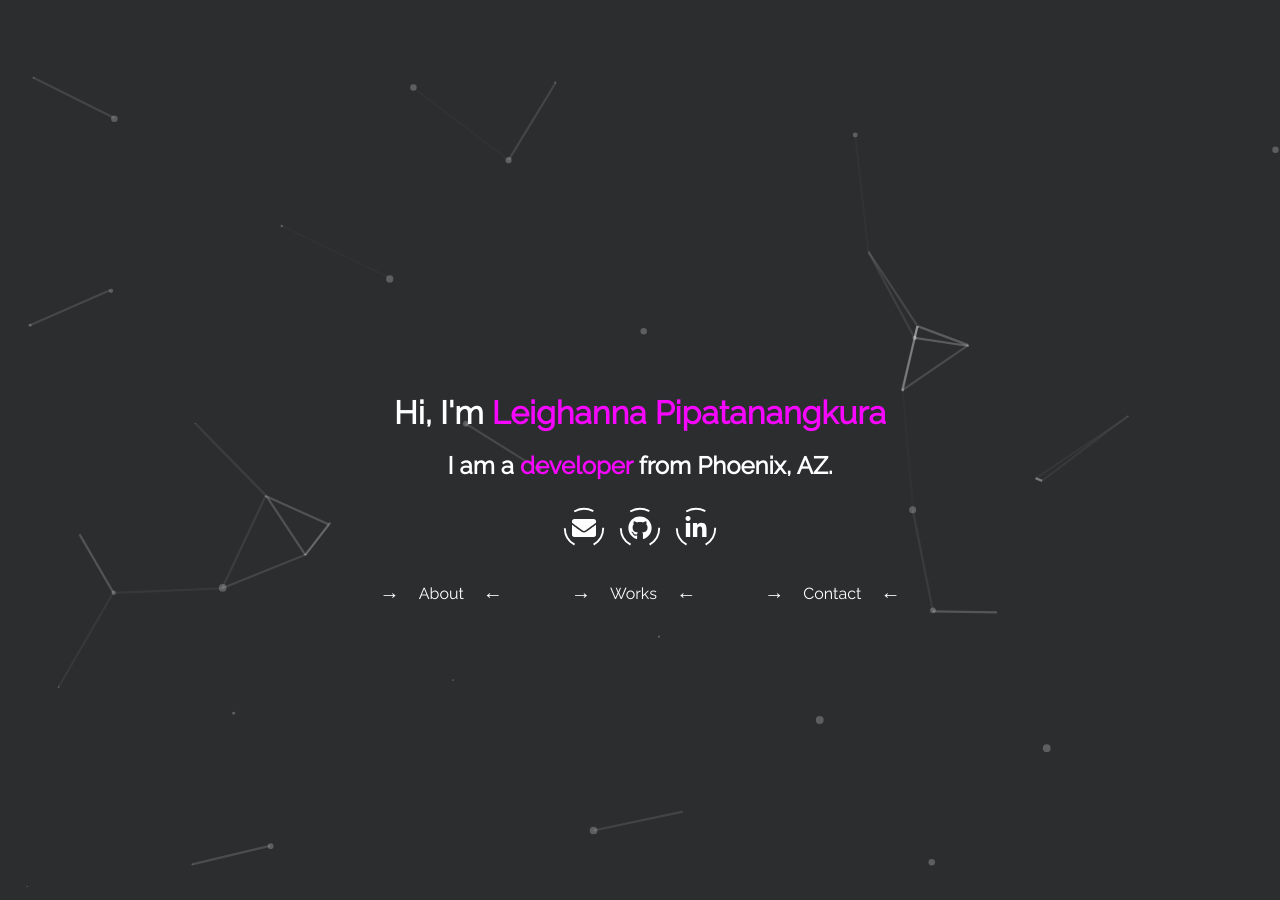
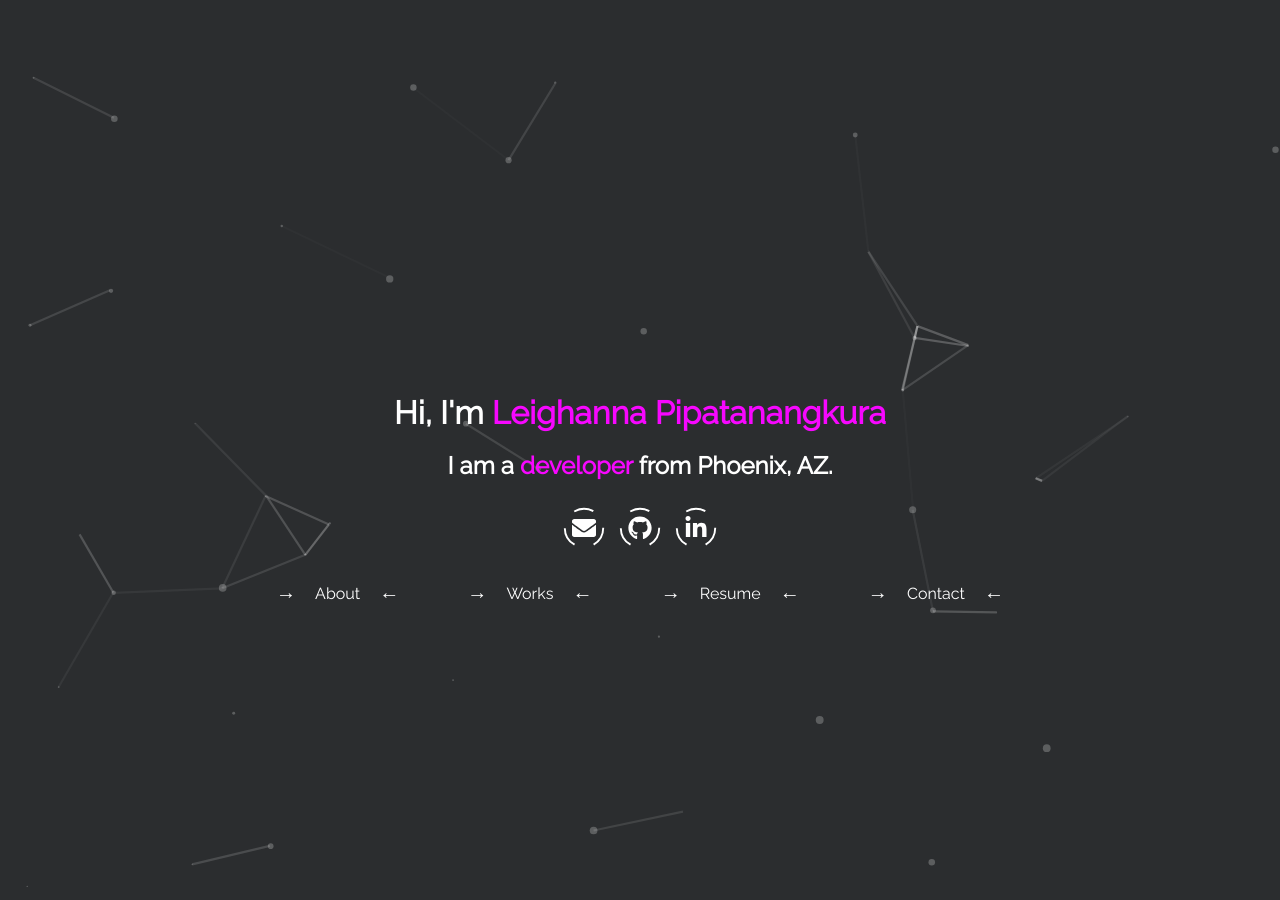
Before and after one commit to mygreentae/old_portfolio, a Jekyll site: the page built from index.md, in a window 1280 px wide. Built offline with Jekyll 4.4.1, drawn with Linux system fonts in a browser that asks for light colours.

Commit message:
added resume

```diff
--- a/_layouts/landing.html
+++ b/_layouts/landing.html
@@ -120,6 +120,11 @@
         </div>
         <div class="button">
           <span class="right-arrow">&#x2192;</span>
+          <a href="https://docs.google.com/document/d/1p-8GK7abUOVvnUVElgpoxhipD4D6HhGY9hacK58lGQA/edit?usp=sharing"><span class="button-text">Resume</span></a>
+          <span class="left-arrow">&#x2190;</span>
+        </div>
+        <div class="button">
+          <span class="right-arrow">&#x2192;</span>
           <a href="/contact"><span class="button-text">Contact</span></a>
           <span class="left-arrow">&#x2190;</span>
         </div>
```
